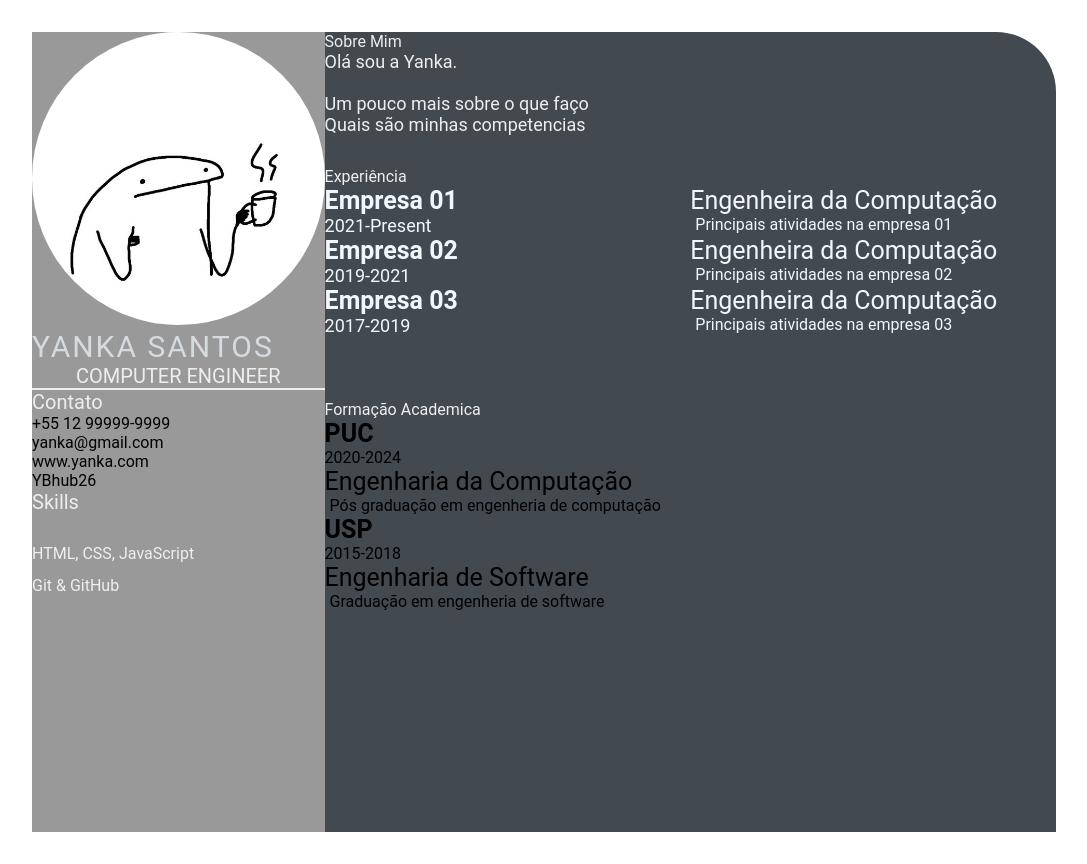
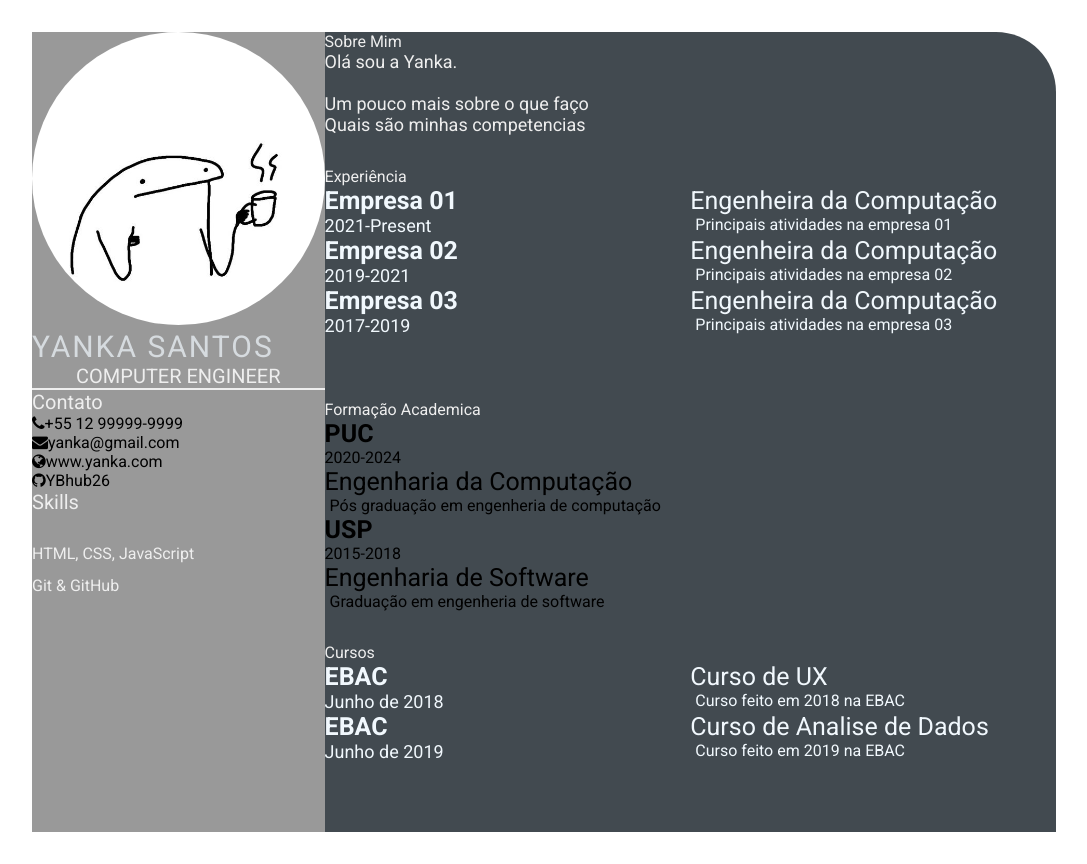
Before and after one commit to YBhub26/YBhub26.github.io, a plain HTML site: page index.html in a window 1280 px wide. Shown: the whole page, without its empty margins (96-1183 px from the left). Drawn offline with Linux system fonts and the light colour scheme.

Commit message:
feature: updated index.html

```diff
--- a/index.html
+++ b/index.html
@@ -7,8 +7,18 @@
     <meta name="viewport" content="width=device-width, initial-scale=1.0">
     <title>Yanka CV</title>
 
+    <!-- Google font  -->
+    <link rel="preconnect" href="https://fonts.googleapis.com">
+    <link rel="preconnect" href="https://fonts.gstatic.com" crossorigin>
+    <link
+        href="https://fonts.googleapis.com/css2?family=Roboto:ital,wght@0,100;0,300;0,400;0,700;1,100;1,300;1,400;1,700&display=swap"
+        rel="stylesheet">
+
+    <!-- font-awesome -->
+    <link rel="stylesheet" href="https://cdnjs.cloudflare.com/ajax/libs/font-awesome/4.7.0/css/font-awesome.min.css">
+
+    <!-- Custom CSS -->
     <link rel="stylesheet" href="style.css">
-
 </head>
 
 <body>
@@ -113,6 +123,31 @@
                     </div>
                 </div>
             </section>
+            <section class="awards-gap">
+                <div class="right-title">Cursos</div>
+                <div class="awards-contents">
+                    <div class="awards-left">
+                        <p class="awards-company-name">EBAC</p>
+                        <p class="awards-time-period">Junho de 2018</p>
+                    </div>
+                    <div class="awards-right">
+                        <p class="awards-name">Curso de UX</p>
+                        <p class="awards-desc">
+                            Curso feito em 2018 na EBAC
+                        </p>
+                    </div>
+                    <div class="awards-left">
+                        <p class="awards-company-name">EBAC</p>
+                        <p class="awards-time-period">Junho de 2019</p>
+                    </div>
+                    <div class="awards-right">
+                        <p class="awards-name">Curso de Analise de Dados</p>
+                        <p class="awards-desc">
+                            Curso feito em 2019 na EBAC
+                        </p>
+                    </div>
+                </div>
+            </section>
         </section>
     </main>
 </body>
```
